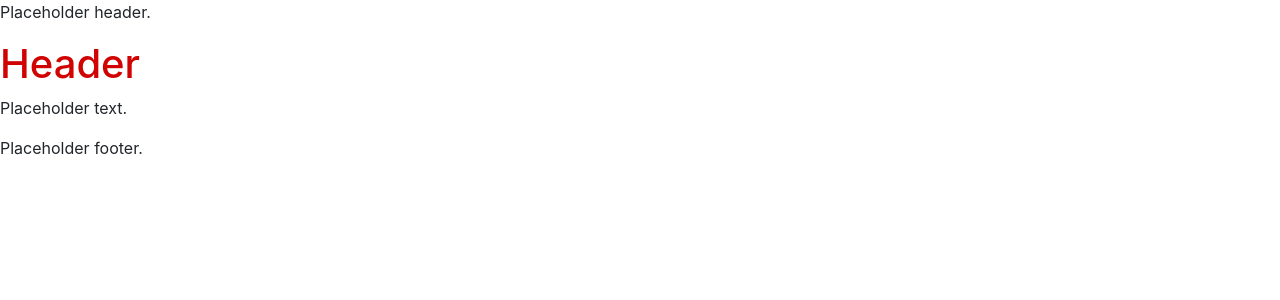
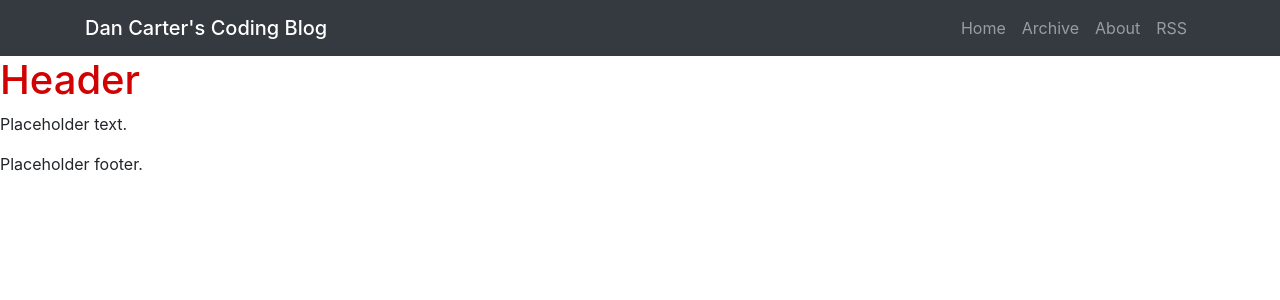
Before and after one commit to djcarter85/codingblog, a Jekyll site: the page built from index.html, in a window 1280 px wide. Shown: the top 300 px of the page. Built offline with Jekyll 4.4.1, drawn with Linux system fonts in a browser that asks for light colours; nearby versions of some CDN libraries.

Commit message:
Added nav

```diff
--- /dev/null
+++ b/_data/nav.yml
@@ -0,0 +1,8 @@
+- title: Home
+  url: /
+- title: Archive
+  url: /Archive
+- title: About
+  url: /About
+- title: RSS
+  url: /Feed
--- a/_includes/header.html
+++ b/_includes/header.html
@@ -1 +1 @@
-<p>Placeholder header.</p>
+{% include nav.html %}
--- /dev/null
+++ b/_includes/nav.html
@@ -0,0 +1,17 @@
+<nav class="navbar navbar-expand-md navbar-dark bg-dark">
+  <div class="container">
+    <a class="navbar-brand h1 mb-0" href="{{ site.baseurl }}/">Dan Carter's Coding Blog</a>
+    <button class="navbar-toggler" data-toggle="collapse" data-target="#navbarItems">
+      <span class="navbar-toggler-icon"></span>
+    </button>
+    <div class="collapse navbar-collapse" id="navbarItems">
+      <ul class="navbar-nav ml-auto">
+        {% for item in site.data.nav %}
+        <li class="nav-item">
+          <a class="nav-link" href="{{ item.url | prepend: site.baseurl }}">{{ item.title }}</a>
+        </li>
+        {% endfor %}
+      </ul>
+    </div>
+  </div>
+</nav>
```
